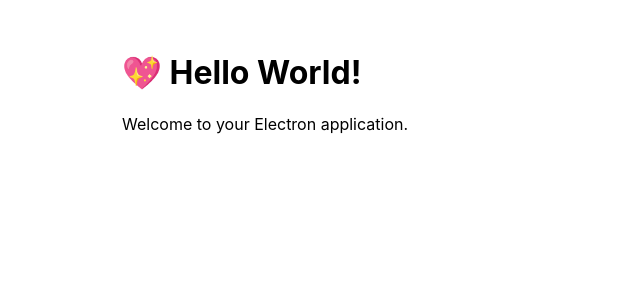
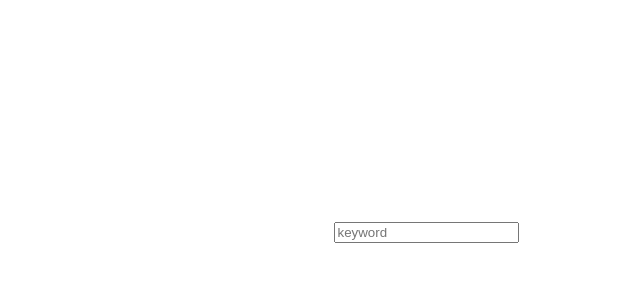
Before and after one commit to vranometria/electron-cmd-lancher, a Vue app: page / in a window 1280 px wide. Shown: the top 300 px of the page, without its empty margins (214-854 px from the left). Built offline with nearby package versions, Linux system fonts and the light colour scheme.

Commit message:
create main window

```diff
--- a/index.html
+++ b/index.html
@@ -2,7 +2,7 @@
 <html>
   <head>
     <meta charset="UTF-8" />
-    <title>Hello World!</title>
+    <title>cmd lancher</title>
 
   </head>
   <body>
--- a/src/App.vue
+++ b/src/App.vue
@@ -1,4 +1,19 @@
 <template>
-    <h1>💖 Hello World!</h1>
-    <p>Welcome to your Electron application.</p>
+    <div class="main">
+        <input v-model="keyword" placeholder="keyword" />
+    </div>
 </template>
+
+<script setup lang="js">
+import { ref } from 'vue';
+const keyword = ref('');
+</script>
+
+<style scoped lang="css">
+.main {
+    height: 50vh;
+    display: flex;
+    justify-content: center;
+    align-items: center;
+}
+</style>
--- a/src/main.js
+++ b/src/main.js
@@ -10,8 +10,9 @@
 const createWindow = () => {
   // Create the browser window.
   const mainWindow = new BrowserWindow({
-    width: 800,
-    height: 600,
+    width: 300,
+    height: 200,
+    autoHideMenuBar: true,
     webPreferences: {
       preload: path.join(__dirname, 'preload.js'),
     },
```
